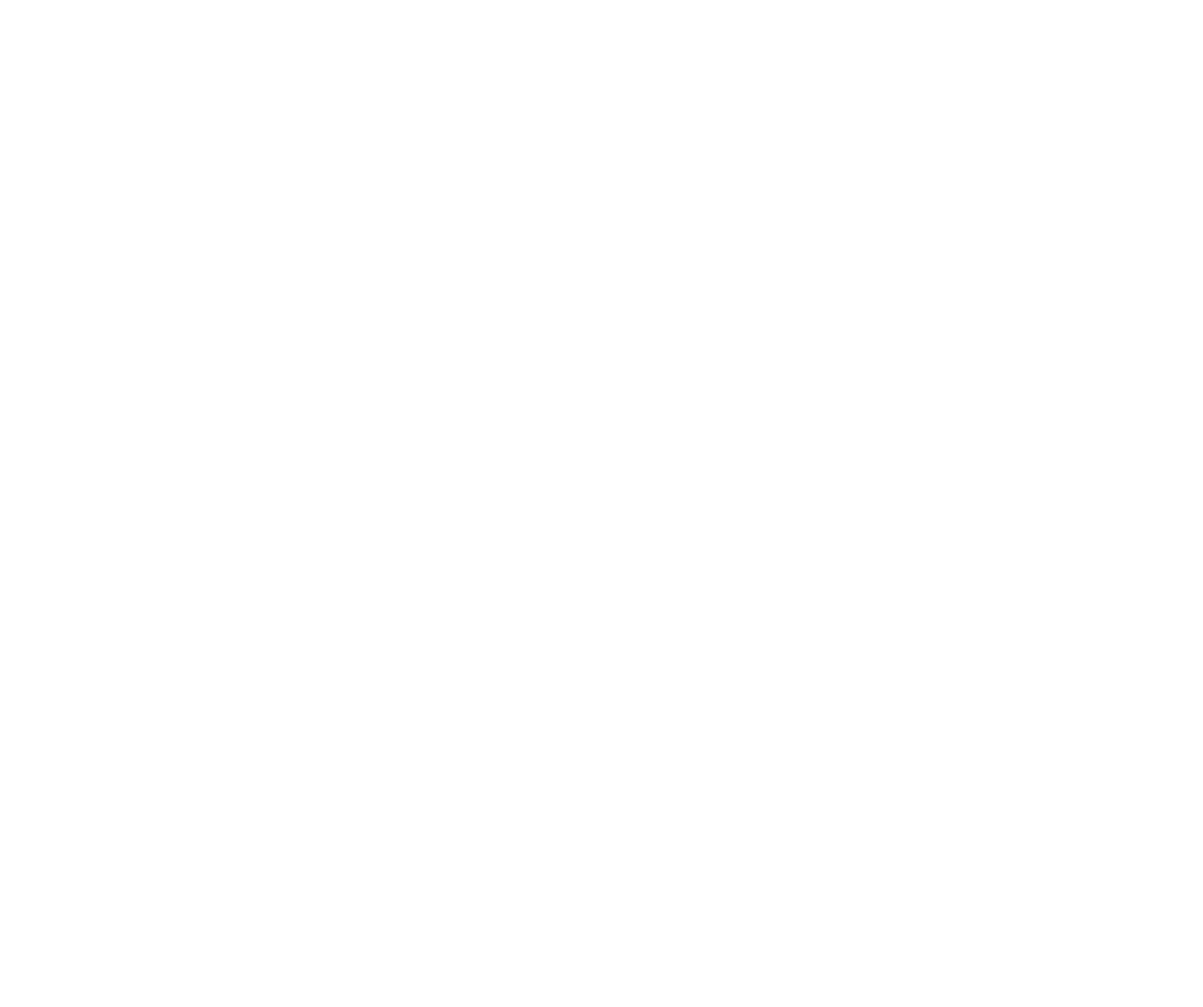
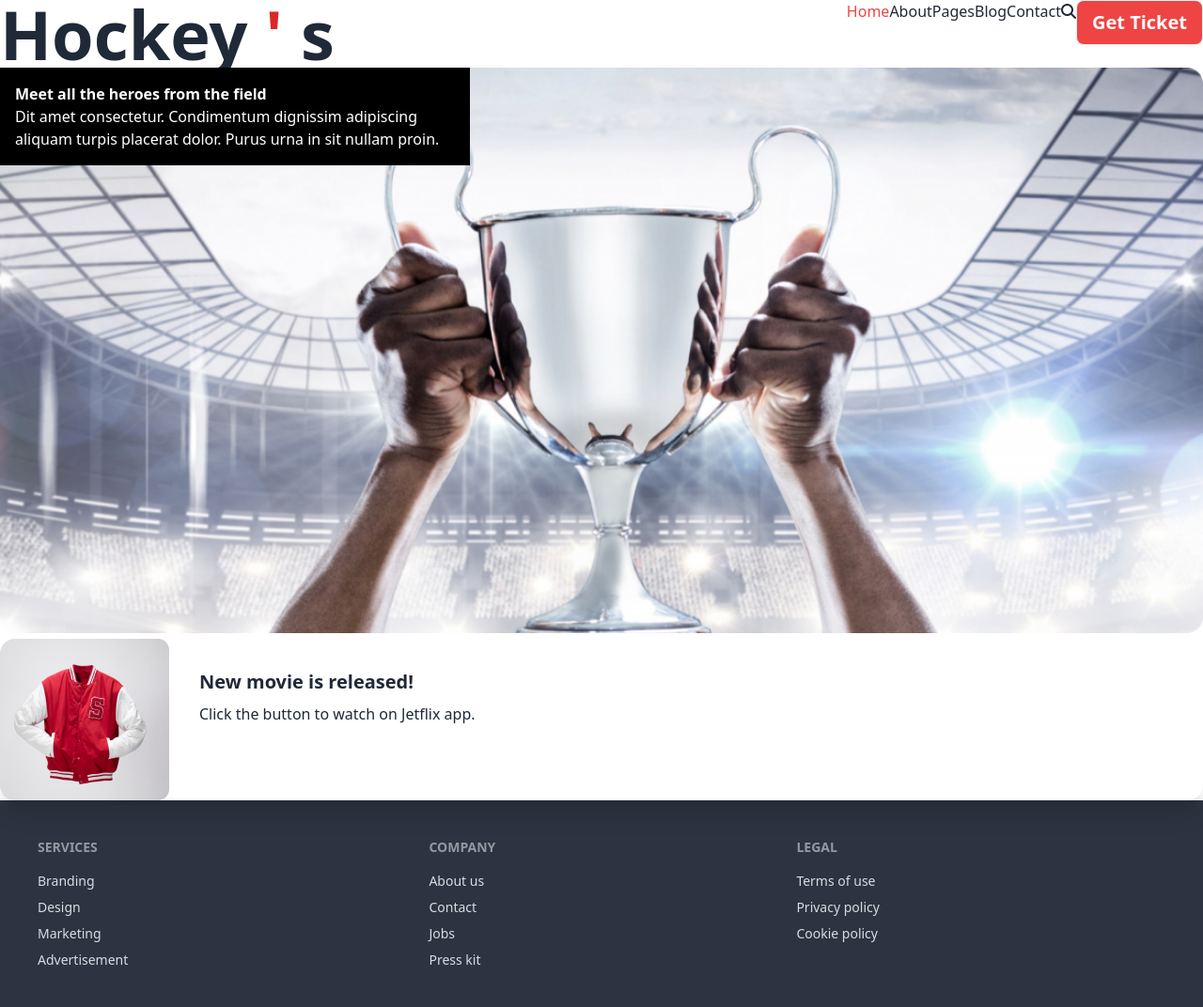
Before and after one commit to johoraislam/assigntment3, a plain HTML site: page index.html in a window 1280 px wide. Shown: the whole page at 94% size. Before the commit the page ends 800 px from the top, so only its background shows below. Drawn offline with nearby package versions, Linux system fonts and the light colour scheme.

Commit message:
banner done

```diff
--- a/index.html
+++ b/index.html
@@ -6,9 +6,86 @@
     <title>Document</title>
     <link href="https://cdn.jsdelivr.net/npm/daisyui@4.6.0/dist/full.min.css" rel="stylesheet" type="text/css" />
     <script src="https://cdn.tailwindcss.com"></script>
+<!--font awesome-->
+<script src="https://kit.fontawesome.com/022b09404d.js" crossorigin="anonymous"></script>
 
 </head>
 <body>
+    <header>
+        <!--header section-->
 
+        <nav class=" flex justify-between">
+        <h1 class="nav-titel text-7xl font-bold"> Hockey
+          <span class="nav-pri text-red-600">'</span> s </h1>
+          <div class="flex ">
+
+            <ul class="flex justify-evenly">
+            <li><a href=""><span class="home text-red-500">Home</span></a></li>
+            <li><a href="">About</a></li>
+            <li><a href="">Pages</a></li>
+            <li><a href="">Blog</a></li>
+            <li><a href="">Contact</a></li>
+        </ul>
+
+    <div>
+        <i class="fa-solid fa-magnifying-glass"></i>
+    </div>
+            <div>
+                <button class="btn text-white bg-red-500 lg:text-xl font-bold text-xl">Get Ticket</button>
+            </div>
+        </nav>
+       <div class="banner">
+        <div class="carousel w-full">
+            <div id="slidel" class="carousel-item relative w-full">
+                <img src="Images/1.png" class="w-full">
+              <div class="lg:w-[500px] h-100px p-4 -top-600px left-100px bg-black absolute">
+              <h1 class="texr-2xl text-white font-extrabold">Meet all the heroes from the field</h1>
+              <p class="text-white font-medium">Dit amet consectetur. Condimentum dignissim adipiscing aliquam turpis placerat dolor. Purus urna in sit nullam proin. </p>
+              </div>
+           </div>
+
+        </div>
+
+       </div>
+
+    </header>
+    <!--header end-->
+    <main>
+        <!--new prodact section-->
+        <div>
+               <div class="card card-side bg-base-100 shadow-xl">
+                    <figure><img src="Images/5.png" alt="Movie"/></figure>
+                    <div class="card-body">
+                      <h2 class="card-title">New movie is released!</h2>
+                      <p>Click the button to watch on Jetflix app.</p>
+                      <div class="card-actions justify-end">
+                      </div>
+                    </div>
+                  </div>
+        </div>
+    </main>
+    <!--footer section start-->
+    <footer class="footer p-10 bg-neutral text-neutral-content">
+        <nav>
+          <header class="footer-title">Services</header>
+          <a class="link link-hover">Branding</a>
+          <a class="link link-hover">Design</a>
+          <a class="link link-hover">Marketing</a>
+          <a class="link link-hover">Advertisement</a>
+        </nav>
+        <nav>
+          <header class="footer-title">Company</header>
+          <a class="link link-hover">About us</a>
+          <a class="link link-hover">Contact</a>
+          <a class="link link-hover">Jobs</a>
+          <a class="link link-hover">Press kit</a>
+        </nav>
+        <nav>
+          <header class="footer-title">Legal</header>
+          <a class="link link-hover">Terms of use</a>
+          <a class="link link-hover">Privacy policy</a>
+          <a class="link link-hover">Cookie policy</a>
+        </nav>
+      </footer>
 </body>
 </html>
```
